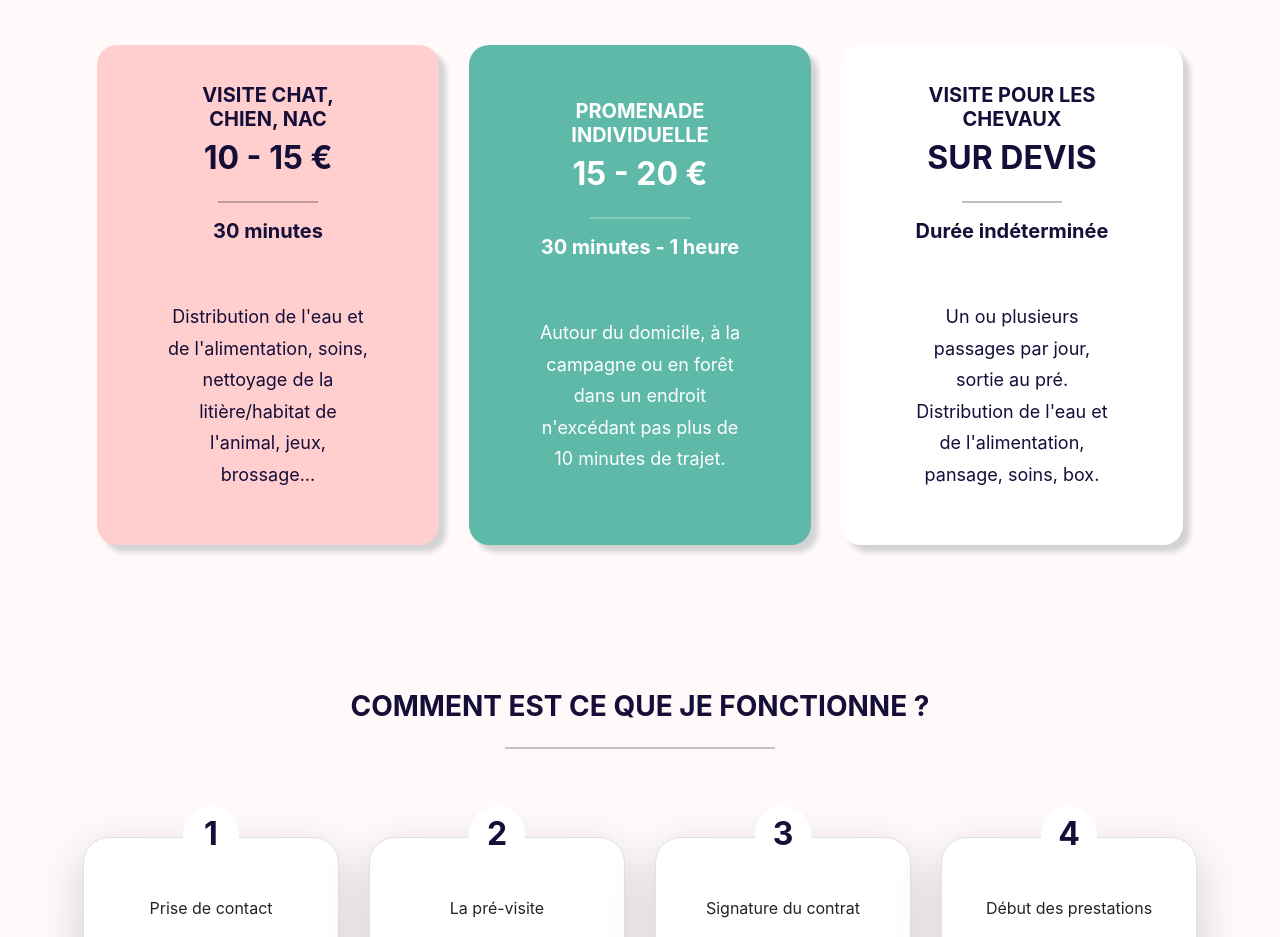
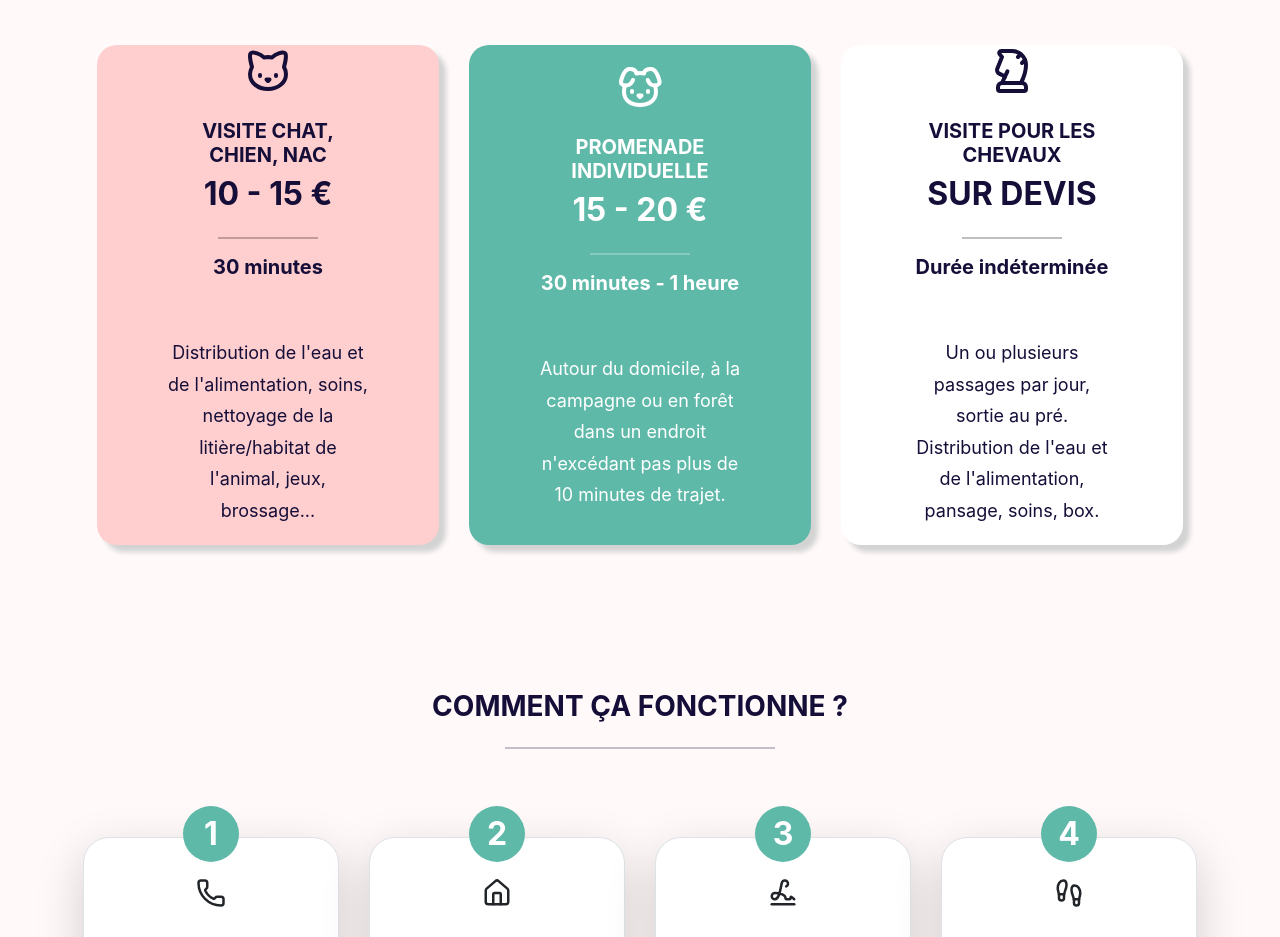
Before and after one commit to MaelMIOSSEC/Deskampet, a React (Vite) app: page /services in a window 1280 px wide. Shown: the part 320-1257 px from the top of the page. Built offline with nearby package versions, Linux system fonts and the light colour scheme.

Commit message:
Update and Improve src/pages/Services.tsx

```diff
--- /dev/null
+++ b/src/components/icons/HorseHeadIcon.tsx
@@ -0,0 +1,47 @@
+import React from 'react';
+
+const HorseHeadIcon = ({
+  size = undefined,
+  color = '#000000',
+  strokeWidth = 2,
+  background = 'transparent',
+  opacity = 1,
+  rotation = 0,
+  shadow = 0,
+  flipHorizontal = false,
+  flipVertical = false,
+  padding = 0
+}) => {
+  const transforms = [];
+  if (rotation !== 0) transforms.push(`rotate(${rotation}deg)`);
+  if (flipHorizontal) transforms.push('scaleX(-1)');
+  if (flipVertical) transforms.push('scaleY(-1)');
+
+  const viewBoxSize = 24 + (padding * 2);
+  const viewBoxOffset = -padding;
+  const viewBox = `${viewBoxOffset} ${viewBoxOffset} ${viewBoxSize} ${viewBoxSize}`;
+
+  return (
+    <svg
+      xmlns="http://www.w3.org/2000/svg"
+      viewBox={viewBox}
+      width={size}
+      height={size}
+      fill="none"
+      stroke={color}
+      strokeWidth={strokeWidth}
+      strokeLinecap="round"
+      strokeLinejoin="round"
+      style={{
+        opacity,
+        transform: transforms.join(' ') || undefined,
+        filter: shadow > 0 ? `drop-shadow(0 ${shadow}px ${shadow * 2}px rgba(0,0,0,0.3))` : undefined,
+        backgroundColor: background !== 'transparent' ? background : undefined
+      }}
+    >
+      <path fill="currentColor" d="M23 4c-2.043 0-3.305 1.207-4 2.156V5C3.184 5 3 27.77 3 28h4s-.016-4.875 1.531-9.688c.774-2.406 1.95-4.785 3.625-6.5S15.973 9 19 9h.625l.281-.563S20.793 6.954 22 6.313V9.25l4.094 8.188l.093.156l.125.125c.403.379.555.738.625.968c.055.168.032.165.032.188c-.028.098-.07.309-.25.594c-.219.347-.414.531-.719.531s-.5-.184-.719-.531s-.312-.719-.312-.719l-.219-.844l-.875.094s-.832.098-1.75-.156s-1.785-.703-2.156-2.094l-.344-1.281l-1.125.656c-1.293.758-2.043 1.914-2.188 3.094c-.144 1.18.204 2.316.625 3.437C17.777 23.898 19 26.184 19 28h2c0-2.621-1.465-5.055-2.219-7.063c-.375-1.003-.547-1.851-.468-2.468a1.8 1.8 0 0 1 .468-1c.762 1.191 1.805 2.035 2.813 2.312c.93.258 1.308.176 1.75.157c.09.234.062.292.25.593C24 21.184 24.804 22 26 22c1.195 0 2-.816 2.406-1.469c.407-.652.563-1.281.563-1.281l.031-.094v-.093s.008-.481-.156-1c-.137-.438-.496-.97-.969-1.5h.031L24 8.75V4zm-4.531 3.031c-.004.008-.028.024-.032.032c-.406.019-.8.039-1.187.093c-.313.043-.61.121-.906.188a10 10 0 0 1 .906-.188c.39-.066.8-.105 1.219-.125M22 12c-.55 0-1 .45-1 1s.45 1 1 1s1-.45 1-1s-.45-1-1-1"/>
+    </svg>
+  );
+};
+
+export default HorseHeadIcon;
--- a/src/pages/Services.tsx
+++ b/src/pages/Services.tsx
@@ -1,69 +1,97 @@
-const priceCards = [
+import { Cat, Dog, ChessKnight, Phone, House, Signature, Footprints, type LucideIcon } from "lucide-react";
+
+interface PriceCardData {
+  titre: string;
+  prix: string;
+  duree: string;
+  description: string;
+  couleurArrierePlan: string;
+  couleurTexte: string;
+  couleurDelimitation: string;
+  Icone: LucideIcon;
+}
+
+const priceCards: PriceCardData[] = [
   {
-    titre: "VISITE CHAT, CHIEN, NAC",
+    titre: "VISITE CHAT, \nCHIEN, NAC",
     prix: "10 - 15 €",
     duree: "30 minutes",
-    description: "Distribution de l'eau et de l'alimentation, soins, nettoyage de la litière/habitat de l'animal, jeux, brossage...",
+    description:
+      "Distribution de l'eau et de l'alimentation, soins, nettoyage de la litière/habitat de l'animal, jeux, brossage...",
     couleurArrierePlan: "#ffcece",
     couleurTexte: "#150e38",
-    couleurDelimitation: "black"
+    couleurDelimitation: "black",
+    Icone: Cat,
   },
   {
     titre: "PROMENADE INDIVIDUELLE",
     prix: "15 - 20 €",
     duree: "30 minutes - 1 heure",
-    description: "Autour du domicile, à la campagne ou en forêt dans un endroit n'excédant pas plus de 10 minutes de trajet.",
+    description:
+      "Autour du domicile, à la campagne ou en forêt dans un endroit n'excédant pas plus de 10 minutes de trajet.",
     couleurArrierePlan: "#5fb9a9",
     couleurTexte: "white",
-    couleurDelimitation: "white"
+    couleurDelimitation: "white",
+    Icone: Dog,
   },
   {
     titre: "VISITE POUR LES CHEVAUX",
     prix: "SUR DEVIS",
     duree: "Durée indéterminée",
-    description: "Un ou plusieurs passages par jour, sortie au pré. Distribution de l'eau et de l'alimentation, pansage, soins, box.",
+    description:
+      "Un ou plusieurs passages par jour, sortie au pré. Distribution de l'eau et de l'alimentation, pansage, soins, box.",
     couleurArrierePlan: "#ffffff",
     couleurTexte: "#150e38",
-    couleurDelimitation: "black"
-  }
+    couleurDelimitation: "black",
+    Icone : ChessKnight,
+  },
 ];
 
-const StepCard = ({ number, text }: { number: string; text: string }) => (
+const StepCard = ({ number, title, text, Icone }: { number: string; title: string; text: string, Icone: LucideIcon; }) => (
   <div className="relative border p-6 rounded-4xl w-64 h-64 mt-10 bg-white shadow-lg">
-    <h2 className="absolute -top-8 left-1/2 -translate-x-1/2 flex items-center justify-center w-14 h-14 rounded-full bg-white text-[#150e38] font-bold">
+    <h2 className="absolute -top-8 left-1/2 -translate-x-1/2 flex items-center justify-center w-14 h-14 rounded-full bg-[#5fb9a9] text-white font-bold">
       {number}
     </h2>
+    <Icone size={30} className="block mx-auto mt-3" />
     {parseInt(number) < 4 && <hr className="absolute top-28 left-63.5 w-58" />}
-    <div className="pt-8 text-center">
+    <div className="pt-4 text-center">
+      <p><b>{title}</b></p>
       <p>{text}</p>
     </div>
   </div>
 );
 
-const PriceCard = () => (
-  (priceCards.map((priceCard) => (
+const PriceCard = () =>
+  priceCards.map((priceCard, index) => (
     <div
+      key={index}
       className="tarifs"
-    style={{ backgroundColor: priceCard.couleurArrierePlan, color: priceCard.couleurTexte }}
+      style={{
+        backgroundColor: priceCard.couleurArrierePlan,
+        color: priceCard.couleurTexte,
+      }}
       draggable="false"
     >
-    <h5>
-      {priceCard.titre}
-    </h5>
+      <div className="flex justify-center mb-4">
+        <priceCard.Icone size={48} />
+      </div>
+      <h5 className="whitespace-pre-line">{priceCard.titre}</h5>
       <h2>{priceCard.prix}</h2>
-    <hr style={{ width: 100, border: "solid 1px", color: priceCard.couleurDelimitation }} />
+      <hr
+        style={{
+          width: 100,
+          border: "solid 1px",
+          color: priceCard.couleurDelimitation,
+        }}
+      />
       <h5>{priceCard.duree}</h5>
-    <p>
-      {priceCard.description}
-    </p>
+      <p>{priceCard.description}</p>
     </div>
-  )))
-);
+  ));
 
 export default function Services() {
   return (
     <div>
-      {/* Services*/}
       <section
         className="page-section"
         style={{ padding: "200px 0 0 0" }}
@@ -95,16 +123,16 @@ export default function Services() {
             className="section-heading text-uppercase"
             style={{ color: "#150e38" }}
           >
-            COMMENT EST CE QUE JE FONCTIONNE ?
+            COMMENT ÇA FONCTIONNE ?
           </h3>
           <hr style={{ width: 270, border: "solid 1px" }} />
           <br />
         </div>
         <div className="flex justify-around gap-4 pr-20 pl-20 pt-2 ">
-          <StepCard number="1" text="Prise de contact" />
-          <StepCard number="2" text="La pré-visite" />
-          <StepCard number="3" text="Signature du contrat" />
-          <StepCard number="4" text="Début des prestations" />
+          <StepCard number="1" title="Prise de contact" text="Échangez via téléphone ou réseaux sociaux." Icone={Phone} />
+          <StepCard number="2" title="La pré-visite" text="Rencontre avec vous et votre animal. Gratuit et sans engagement." Icone={House} />
+          <StepCard number="3" title="Signature du contrat" text="Formalisation des préstations, tarifs et disponibilités." Icone={Signature} />
+          <StepCard number="4" title="Début des prestations" text="C'est parti ! Je m'occupe de vos compagnons selon le planning convenu ensemble." Icone={Footprints} />
         </div>
       </section>
     </div>
```
Lines whose indentation alone changed are shown as unchanged.
